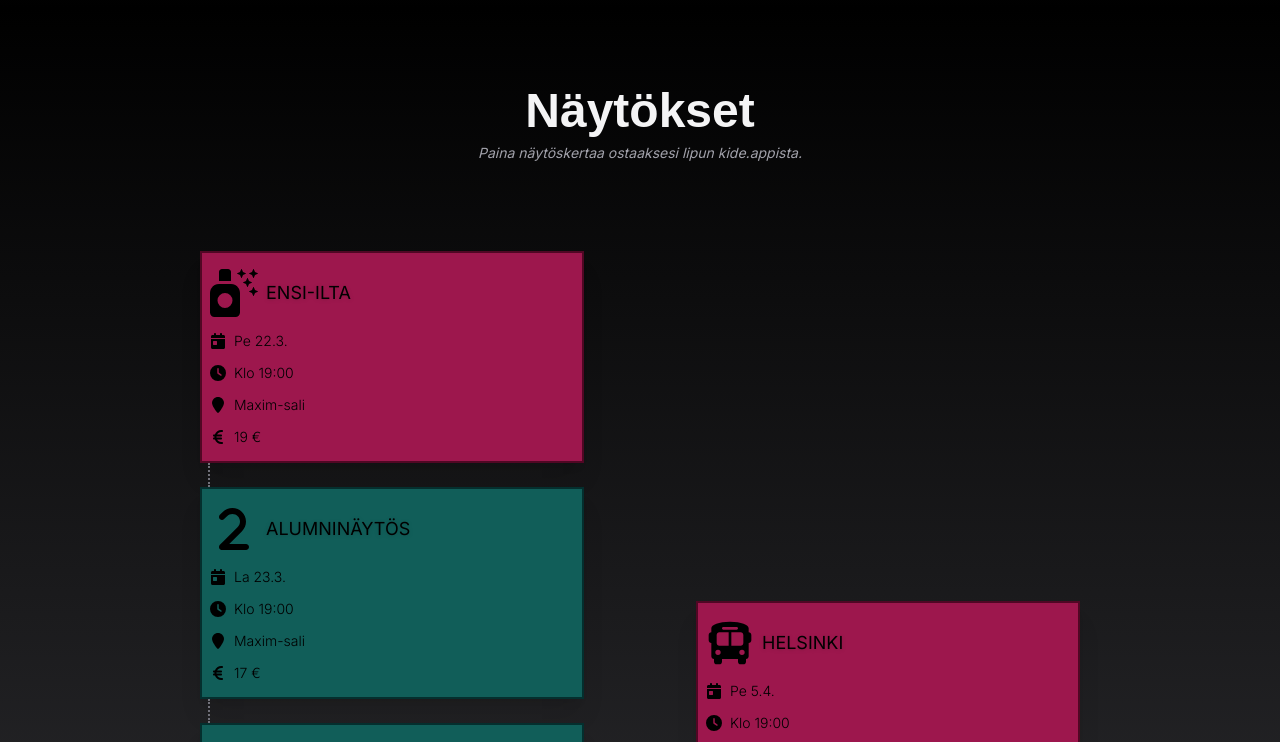
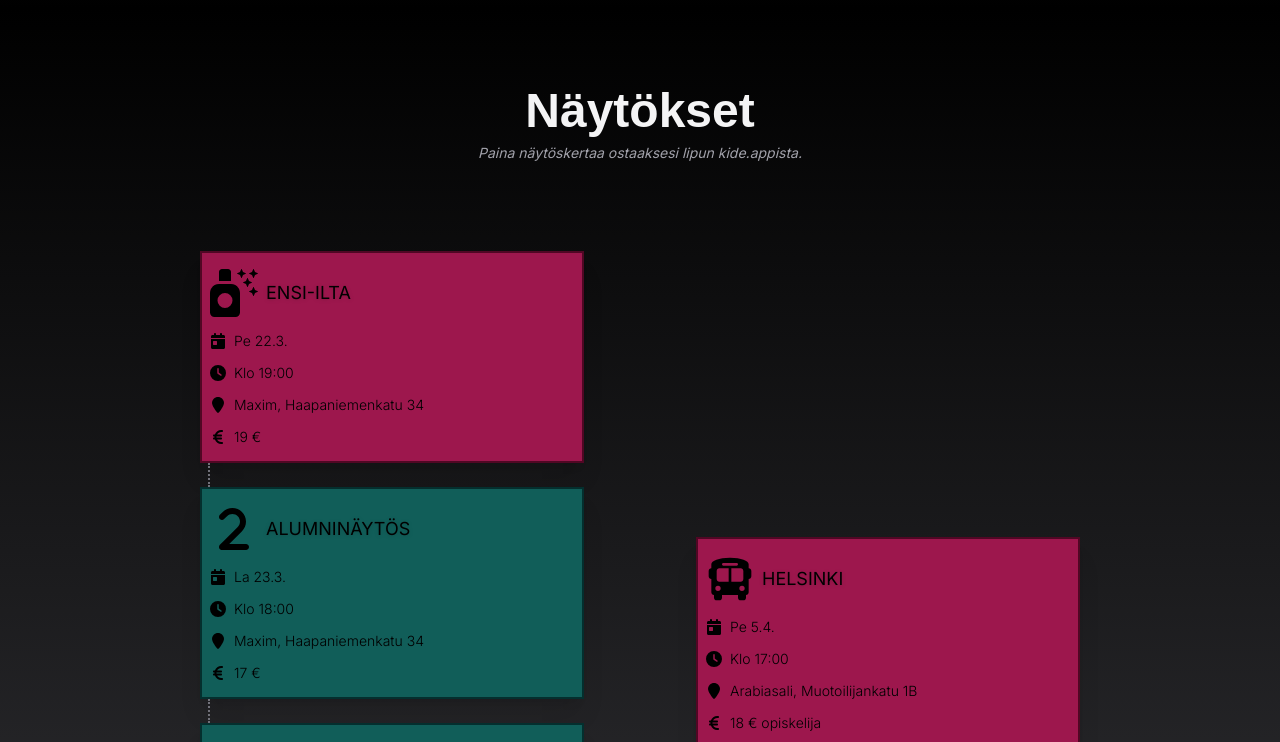
Before and after one commit to hunaja/speksi-2024, a Next.js app: page / in a window 1280 px wide. Shown: the part 2000-2742 px from the top of the page. Built offline with nearby package versions, Linux system fonts and the light colour scheme; a web font is replaced by a local one.

Commit message:
links & video

```diff
--- a/app/layout.tsx
+++ b/app/layout.tsx
@@ -5,8 +5,8 @@ import { Inter } from 'next/font/google'
 const inter = Inter({ subsets: ['latin'] })
 
 export const metadata: Metadata = {
-  title: 'KuoLO:n Speksi',
-  description: 'asd',
+  title: 'KuoLO:n Speksi - Tyyrpuurin tuolla puolen',
+  description: 'Eletään 1700-luvun alkua Iso-Britannian rannikolla.',
 }
 
 export default function RootLayout({
--- a/app/page.tsx
+++ b/app/page.tsx
@@ -62,10 +62,8 @@ export default function Home() {
                       <Image src="/Speksi24valkea.png" alt="Kuolon Speksi 2043" width="300" height="300" className="p-10 m-auto" />
                   </div>
 
-                  <div className={"items-center flex w-full px-2 sm:px-10 py-5 lg:px-5 lg:py-2"}>
-                      <video controls={true} className="rounded border-zinc-800 border-2">
-                          <source src="/traileri.mp4" type="video/mp4" className="w-full h-full" />
-                      </video>
+                  <div className={"items-center justify-center flex w-full px-2 sm:px-10 py-5 lg:px-5 lg:py-2"}>
+                    <iframe src="https://player.vimeo.com/video/916783268?h=ecf27ecb26&amp;badge=0&amp;autopause=0&amp;player_id=0&amp;app_id=58479" className="w-full h-96 lg:h-full" frameBorder="0" allow="fullscreen; picture-in-picture" title="KuoLOn Speksi 2024 Traileri"></iframe>
                   </div>
               </div>
           </div>
@@ -95,6 +93,7 @@ export default function Home() {
               </div>
               <div className="p-0 md:p-5 xl:p-10 w-full lg:m-auto lg:w-3/4 md:flex justify-between">
                   <div className="w-full">
+                      <a href="https://kide.app/events/6d5cba6c-8247-48d1-b2cf-d2f3af352764/details" target={"_blank"}>
                        <div className="mt-2 bg-pink-800 text-black border-pink-950 shadow-xl border-2 w-full lg:w-96 py-2 pr-12 text-sm font-light">
                          <div className="flex place-items-center">
                             <FontAwesomeIcon icon={faSprayCanSparkles} className="h-12 w-12 p-2 text-black" />
@@ -110,14 +109,16 @@ export default function Home() {
                          </li>
                          <li className="flex place-items-center">
                            <FontAwesomeIcon icon={faLocationPin} className={"h-4 w-4 p-2"} />
-                           Maxim-sali
+                           Maxim, Haapaniemenkatu 34
                          </li>
                          <li className="flex place-items-center">
                            <FontAwesomeIcon icon={faEuroSign} className={"h-4 w-4 p-2"} />
                            19 €
                          </li>
                        </div>
+                      </a>
                     <div className="border-l-2 border-zinc-500 h-6 ml-2 border-dotted" />
+                    <a href={"https://kide.app/events/6d5cba6c-8247-48d1-b2cf-d2f3af352764/details"} target={"_blank"}>
                     <div className="bg-teal-800 border-teal-950 text-black shadow-xl border-2 w-full lg:w-96 py-2 pr-12 text-sm font-light">
                       <div className="flex place-items-center">
                         <FontAwesomeIcon icon={fa2} className="h-12 w-12 p-2 text-black" />
@@ -129,18 +130,20 @@ export default function Home() {
                       </li>
                       <li className="flex place-items-center">
                         <FontAwesomeIcon icon={faClock} className={"h-4 w-4 p-2"} />
-                        Klo 19:00
+                        Klo 18:00
                       </li>
                       <li className="flex place-items-center">
                         <FontAwesomeIcon icon={faLocationPin} className={"h-4 w-4 p-2"} />
-                        Maxim-sali
+                        Maxim, Haapaniemenkatu 34
                       </li>
                       <li className="flex place-items-center">
                         <FontAwesomeIcon icon={faEuroSign} className={"h-4 w-4 p-2"} />
                         17 €
                       </li>
                     </div>
+                    </a>
                     <div className="border-l-2 border-zinc-500 h-6 ml-2 border-dotted" />
+                    <a href={"https://kide.app/events/6d5cba6c-8247-48d1-b2cf-d2f3af352764/details"} target={"_blank"}>
                     <div className="bg-teal-800 border-teal-950 text-black shadow-xl border-2 w-full lg:w-96 py-2 pr-12 text-sm font-light">
                       <div className="flex place-items-center">
                         <FontAwesomeIcon icon={fa3} className="h-12 w-12 p-2 text-black" />
@@ -153,11 +156,11 @@ export default function Home() {
                         </li>
                         <li className="flex place-items-center">
                           <FontAwesomeIcon icon={faClock} className={"h-4 w-4 p-2"} />
-                          Klo 19:00
+                          Klo 18:00
                         </li>
                         <li className="flex place-items-center">
                           <FontAwesomeIcon icon={faLocationPin} className={"h-4 w-4 p-2"} />
-                          Maxim-sali
+                          Maxim, Haapaniemenkatu 34
                         </li>
                         <li className="flex place-items-center">
                           <FontAwesomeIcon icon={faEuroSign} className={"h-4 w-4 p-2"} />
@@ -165,32 +168,16 @@ export default function Home() {
                         </li>
                       </ul>
                     </div>
+                    </a>
                     <div className="border-l-2 border-zinc-500 h-6 ml-2 border-dotted" />
                     <div className="bg-pink-800 text-black border-pink-950 shadow-xl border-2 w-full lg:w-96 py-2 pr-12 text-sm font-light">
                       <div className="flex place-items-center">
                         <FontAwesomeIcon icon={faDiceD6} className="h-12 w-12 p-2 text-black" />
-                        <span className="drop-shadow text-lg text-black font-normal">VÄLINÄYTÖS</span>
+                        <span className="drop-shadow text-lg text-black font-normal">VÄLIPÄIVÄ</span>
                       </div>
-                      <ul className="flex flex-col justify-items-end">
-                        <li className="flex place-items-center">
-                          <FontAwesomeIcon icon={faCalendarDay} className={"h-4 w-4 p-2"} />
-                          Ma 25.3.
-                        </li>
-                        <li className="flex place-items-center">
-                          <FontAwesomeIcon icon={faClock} className={"h-4 w-4 p-2"} />
-                          Klo 19:00
-                        </li>
-                        <li className="flex place-items-center">
-                          <FontAwesomeIcon icon={faLocationPin} className={"h-4 w-4 p-2"} />
-                          Maxim-sali
-                        </li>
-                        <li className="flex place-items-center">
-                          <FontAwesomeIcon icon={faEuroSign} className={"h-4 w-4 p-2"} />
-                          17 €
-                        </li>
-                      </ul>
                     </div>
                     <div className="border-l-2 border-zinc-500 h-6 ml-2 border-dotted" />
+                    <a href={"https://kide.app/events/6d5cba6c-8247-48d1-b2cf-d2f3af352764/details"} target={"_blank"}>
                     <div className="bg-teal-800 border-teal-950 text-black shadow-xl border-2 w-full lg:w-96 py-2 pr-12 text-sm font-light">
                       <div className="flex place-items-center">
                         <FontAwesomeIcon icon={fa4} className="h-12 w-12 p-2 text-black" />
@@ -203,11 +190,11 @@ export default function Home() {
                         </li>
                         <li className="flex place-items-center">
                           <FontAwesomeIcon icon={faClock} className={"h-4 w-4 p-2"} />
-                          Klo 19:00
+                          Klo 18:00
                         </li>
                         <li className="flex place-items-center">
                           <FontAwesomeIcon icon={faLocationPin} className={"h-4 w-4 p-2"} />
-                          Maxim-sali
+                          Maxim, Haapaniemenkatu 34
                         </li>
                         <li className="flex place-items-center">
                           <FontAwesomeIcon icon={faEuroSign} className={"h-4 w-4 p-2"} />
@@ -215,7 +202,9 @@ export default function Home() {
                         </li>
                       </ul>
                     </div>
+                    </a>
                     <div className="border-l-2 border-zinc-500 h-6 ml-2 border-dotted" />
+                    <a href={"https://kide.app/events/6d5cba6c-8247-48d1-b2cf-d2f3af352764/details"} target={"_blank"}>
                     <div className="bg-teal-800 border-teal-950 text-black shadow-xl border-2 w-full lg:w-96 py-2 pr-12 text-sm font-light">
                       <div className="flex place-items-center">
                         <FontAwesomeIcon icon={fa5} className="h-12 w-12 p-2 text-black" />
@@ -228,11 +217,11 @@ export default function Home() {
                         </li>
                         <li className="flex place-items-center">
                           <FontAwesomeIcon icon={faClock} className={"h-4 w-4 p-2"} />
-                          Klo 19:00
+                          Klo 18:00
                         </li>
                         <li className="flex place-items-center">
                           <FontAwesomeIcon icon={faLocationPin} className={"h-4 w-4 p-2"} />
-                          Maxim-sali
+                          Maxim, Haapaniemenkatu 34
                         </li>
                         <li className="flex place-items-center">
                           <FontAwesomeIcon icon={faEuroSign} className={"h-4 w-4 p-2"} />
@@ -240,11 +229,13 @@ export default function Home() {
                         </li>
                       </ul>
                     </div>
+                    </a>
                   </div>
 
                 <h1 className={`block md:hidden text-5xl ${lisuBosa.className} text-center m-10 text-zinc-100`}>Kiertue</h1>
 
                 <div className="ml-0 lg:ml-2 xl:ml-0 w-full md:flex md:p-2 lg:p-0 flex-col place-items-end justify-center">
+                  <a href="https://kide.app/events/afd6cce8-a018-49c5-a112-7e133656c102/details" target={"_blank"}>
                   <div className="bg-pink-800 text-black border-pink-950 shadow-xl border-2 w-full lg:w-96 py-2 pr-12 text-sm font-light">
                     <div className="flex place-items-center">
                       <FontAwesomeIcon icon={faBus} className="h-12 w-12 p-2 text-black" />
@@ -256,18 +247,20 @@ export default function Home() {
                     </li>
                     <li className="flex place-items-center">
                       <FontAwesomeIcon icon={faClock} className={"h-4 w-4 p-2"} />
-                      Klo 19:00
+                      Klo 17:00
                     </li>
                     <li className="flex place-items-center">
                       <FontAwesomeIcon icon={faLocationPin} className={"h-4 w-4 p-2"} />
-                      Arabiasali
+                      Arabiasali, Muotoilijankatu 1B
                     </li>
                     <li className="flex place-items-center">
                       <FontAwesomeIcon icon={faEuroSign} className={"h-4 w-4 p-2"} />
                       18 € opiskelija
                     </li>
                   </div>
+                  </a>
                   <div className="border-l-2 border-zinc-500 h-6 ml-2 md:mr-2 border-dotted" />
+                  <a href="https://kide.app/events/afd6cce8-a018-49c5-a112-7e133656c102/details" target={"_blank"}>
                   <div className="bg-pink-800 text-black border-pink-950 border-2 shadow-xl w-full lg:w-96 py-2 pr-12 text-sm font-light">
                     <div className="flex place-items-center">
                       <FontAwesomeIcon icon={faBus} className="h-12 w-12 p-2 text-black" />
@@ -279,18 +272,20 @@ export default function Home() {
                     </li>
                     <li className="flex place-items-center">
                       <FontAwesomeIcon icon={faClock} className={"h-4 w-4 p-2"} />
-                      Klo 19:00
+                      Klo 17:00
                     </li>
                     <li className="flex place-items-center">
                       <FontAwesomeIcon icon={faLocationPin} className={"h-4 w-4 p-2"} />
-                      Tanssiteatteri MD
+                      Hällä-näyttämö, Hämeenkatu 25
                     </li>
                     <li className="flex place-items-center">
                       <FontAwesomeIcon icon={faEuroSign} className={"h-4 w-4 p-2"} />
                       18 € opiskelija
                     </li>
                   </div>
+                  </a>
                   <div className="border-l-2 border-zinc-500 h-6 ml-2 md:mr-2 border-dotted" />
+<a href="https://kide.app/events/afd6cce8-a018-49c5-a112-7e133656c102/details" target={"_blank"}>
                   <div className="bg-pink-800 text-black border-pink-950 shadow-xl border-2 w-full lg:w-96 py-2 pr-12 text-sm font-light">
                     <div className="flex place-items-center">
                       <FontAwesomeIcon icon={faBus} className="h-12 w-12 p-2 text-black" />
@@ -302,17 +297,18 @@ export default function Home() {
                     </li>
                     <li className="flex place-items-center">
                       <FontAwesomeIcon icon={faClock} className={"h-4 w-4 p-2"} />
-                      Klo 19:00
+                      Klo 17:00
                     </li>
                     <li className="flex place-items-center">
                       <FontAwesomeIcon icon={faLocationPin} className={"h-4 w-4 p-2"} />
-                      Siqyy-sali
+                      Siqyn-sali, Linnankatu 60
                     </li>
                     <li className="flex place-items-center">
                       <FontAwesomeIcon icon={faEuroSign} className={"h-4 w-4 p-2"} />
                       18 € opiskelija
                     </li>
                   </div>
+</a>
                 </div>
               </div>
           </article>
```
